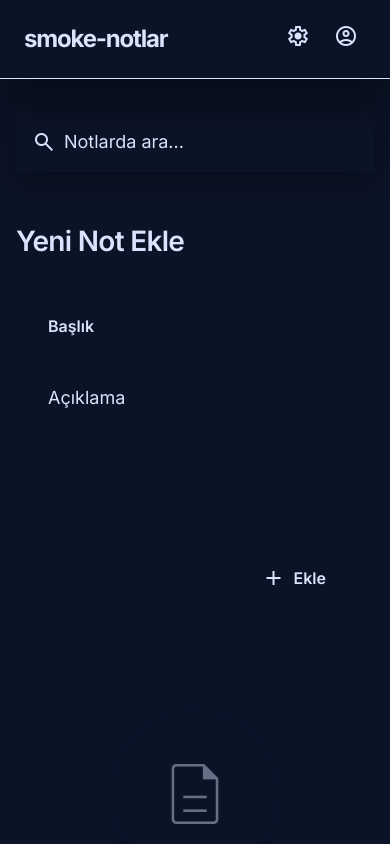
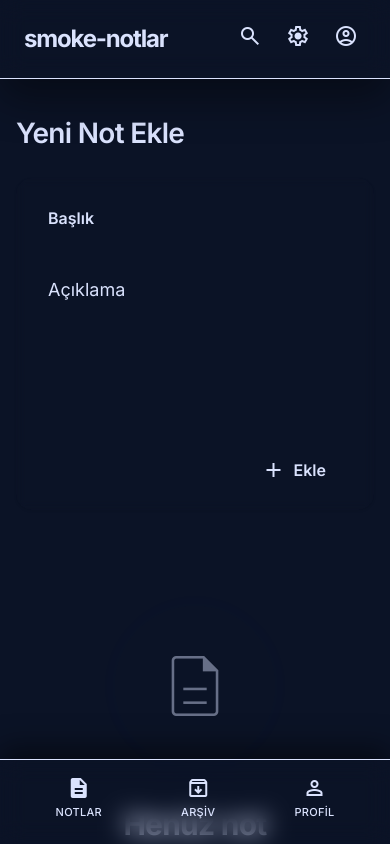
Before and after one commit to hikmetgulsesli/smoke-notlar-003812, a React (Vite) app: page / in a window 390 px wide. Shown: the top 844 px of the page. Built offline with nearby package versions, Linux system fonts and the light colour scheme.

Commit message:
feat: US-006 - Header + App Entegrasyonu — responsive layout, tüm bileşenlerin bağlan (#7)
* feat: US-006 - Header ve App entegrasyonu

* fix(review): address US-006 feedback (5 items)

---------

Co-authored-by: Moltclaw AI <setrox@moltclaw.local>

```diff
--- a/src/App.tsx
+++ b/src/App.tsx
@@ -5,9 +5,150 @@ import { NoteCard } from './components/NoteCard';
 import { EmptyState } from './components/EmptyState';
 import { SearchBar } from './components/SearchBar';
 
+type ViewTab = 'notes' | 'archive' | 'profile';
+
+const bottomNavTabs: Array<{ id: ViewTab; label: string; icon: string }> = [
+  { id: 'notes', label: 'Notlar', icon: 'description' },
+  { id: 'archive', label: 'Arşiv', icon: 'archive' },
+  { id: 'profile', label: 'Profil', icon: 'person' },
+];
+
+function BottomNav({
+  activeTab,
+  onTabChange,
+}: {
+  activeTab: ViewTab;
+  onTabChange: (tab: ViewTab) => void;
+}) {
+  return (
+    <nav
+      className="md:hidden fixed bottom-0 left-0 w-full z-50 rounded-t-2xl border-t"
+      style={{
+        backgroundColor: 'color-mix(in srgb, var(--color-surface) 90%, transparent)',
+        backdropFilter: 'blur(12px)',
+        WebkitBackdropFilter: 'blur(12px)',
+        borderColor: 'color-mix(in srgb, var(--color-outline-variant) 20%, transparent)',
+        boxShadow: '0 -10px 30px rgba(0,0,0,0.5)',
+      }}
+      aria-label="Alt navigasyon"
+    >
+      <div className="flex justify-around items-center px-4 pb-5 pt-3">
+        {bottomNavTabs.map((tab) => {
+          const isActive = activeTab === tab.id;
+          return (
+            <button
+              key={tab.id}
+              type="button"
+              onClick={() => onTabChange(tab.id)}
+              className={`flex flex-col items-center justify-center rounded-xl px-4 py-1 transition-all duration-200 cursor-pointer active:scale-90 ${
+                isActive ? 'bg-primary-container/10' : 'hover:text-primary'
+              }`}
+              style={{
+                color: isActive
+                  ? 'var(--color-primary)'
+                  : 'color-mix(in srgb, var(--color-on-surface) 40%, transparent)',
+              }}
+              aria-label={tab.label}
+              aria-current={isActive ? 'page' : undefined}
+              data-testid={`bottom-nav-${tab.id}`}
+            >
+              <span
+                className="material-symbols-outlined mb-1"
+                style={{ fontVariationSettings: isActive ? "'FILL' 1" : "'FILL' 0" }}
+              >
+                {tab.icon}
+              </span>
+              <span className="text-[11px] font-semibold tracking-wide uppercase font-label">
+                {tab.label}
+              </span>
+            </button>
+          );
+        })}
+      </div>
+    </nav>
+  );
+}
+
+function archiveEmptyState(message: string) {
+  return (
+    <section className="flex flex-col items-center text-center space-y-6 p-8 rounded-3xl" style={{
+      backgroundColor: 'color-mix(in srgb, var(--color-surface-container-lowest) 50%, transparent)',
+      backdropFilter: 'blur(4px)',
+      boxShadow: '0 20px 60px rgba(0,0,0,0.2)',
+      border: '1px solid color-mix(in srgb, var(--color-outline-variant) 10%, transparent)',
+    }}>
+      <div className="relative flex items-center justify-center w-28 h-28">
+        <div className="absolute inset-0 rounded-full flex items-center justify-center border" style={{
+          backgroundColor: 'var(--color-surface-container)',
+          borderColor: 'color-mix(in srgb, var(--color-outline-variant) 20%, transparent)',
+        }}>
+          <span className="material-symbols-outlined text-[56px]" style={{ fontVariationSettings: "'FILL' 0, 'wght' 200", color: 'color-mix(in srgb, var(--color-outline) 50%, transparent)' }}>archive</span>
+        </div>
+      </div>
+      <div className="space-y-2">
+        <h2 className="text-2xl md:text-3xl font-headline font-bold tracking-tight" style={{ color: 'var(--color-on-surface)' }}>{message}</h2>
+      </div>
+    </section>
+  );
+}
+
+function searchEmptyState(query: string, onClear: () => void) {
+  return (
+    <section className="flex flex-col items-center text-center space-y-8 p-8 rounded-[24px]" style={{
+      backgroundColor: 'color-mix(in srgb, var(--color-surface-container-lowest) 50%, transparent)',
+      backdropFilter: 'blur(4px)',
+      boxShadow: '0 20px 60px rgba(0,0,0,0.2)',
+      border: '1px solid color-mix(in srgb, var(--color-outline-variant) 10%, transparent)',
+    }}>
+      <div className="relative flex items-center justify-center w-32 h-32 mb-4">
+        <div className="absolute inset-0 rounded-full blur-2xl" style={{ backgroundColor: 'color-mix(in srgb, var(--color-primary) 5%, transparent)' }}></div>
+        <div className="absolute inset-0 rounded-full flex items-center justify-center border shadow-inner" style={{
+          backgroundColor: 'var(--color-surface-container)',
+          borderColor: 'color-mix(in srgb, var(--color-outline-variant) 20%, transparent)',
+        }}>
+          <span className="material-symbols-outlined text-[64px]" style={{ fontVariationSettings: "'FILL' 0, 'wght' 200", color: 'color-mix(in srgb, var(--color-outline) 50%, transparent)' }}>search_off</span>
+        </div>
+        <div className="absolute -top-2 -right-2 p-2 rounded-full border shadow-lg" style={{
+          backgroundColor: 'var(--color-surface-container-high)',
+          borderColor: 'color-mix(in srgb, var(--color-outline-variant) 30%, transparent)',
+        }}>
+          <span className="material-symbols-outlined text-sm" style={{ color: 'var(--color-secondary)' }}>description</span>
+        </div>
+      </div>
+      <div className="space-y-3">
+        <h2 className="text-3xl md:text-4xl font-headline font-bold tracking-tight" style={{ color: 'var(--color-on-surface)' }}>Sonuç bulunamadı.</h2>
+        <p className="text-lg max-w-sm mx-auto leading-relaxed" style={{ color: 'var(--color-on-surface-variant)' }}>
+          "<span className="font-semibold" style={{ color: 'var(--color-primary)' }}>{query}</span>" için eşleşen bir sonuç bulamadık.
+        </p>
+      </div>
+      <div className="w-full flex flex-col gap-4 mt-8 pt-8" style={{ borderTop: '1px solid var(--color-surface-container-high)' }}>
+        <button
+          onClick={onClear}
+          data-testid="clear-search-button"
+          className="w-full flex items-center justify-center gap-2 py-3 px-6 rounded-xl font-semibold active:scale-[0.98] transition-transform duration-200 cursor-pointer"
+          style={{
+            backgroundColor: 'var(--color-primary-container)',
+            color: 'var(--color-on-primary-container)',
+            boxShadow: 'inset 0 1px 1px rgba(255,255,255,0.2)',
+          }}
+        >
+          <span className="material-symbols-outlined text-sm">clear_all</span>
+          Aramayı Temizle
+        </button>
+        <p className="text-sm mt-2" style={{ color: 'var(--color-outline)' }}>veya farklı kelimelerle tekrar deneyin</p>
+      </div>
+    </section>
+  );
+}
+
 export default function App() {
-  const { notes, addNote, deleteNote, toggleNote } = useNotes();
+  const { notes, completedCount, addNote, deleteNote, toggleNote } = useNotes();
   const [searchQuery, setSearchQuery] = useState('');
+  const [currentView, setCurrentView] = useState<ViewTab>('notes');
+  const [showMobileSearch, setShowMobileSearch] = useState(false);
+
+  // Fix #1: activeCount derived from notes.length - completedCount (no extra filter)
+  const activeCount = notes.length - completedCount;
 
   const filteredNotes = useMemo(() => {
     if (!searchQuery.trim()) return notes;
@@ -19,13 +160,162 @@ export default function App() {
     );
   }, [notes, searchQuery]);
 
+  const archiveNotes = useMemo(
+    () => notes.filter((note) => note.status === 'completed'),
+    [notes]
+  );
+
   const handleClearSearch = () => {
     setSearchQuery('');
+  };
+
+  const toggleMobileSearch = () => {
+    setShowMobileSearch((prev) => !prev);
   };
 
   const hasNotes = notes.length > 0;
   const hasSearchResults = filteredNotes.length > 0;
   const isSearching = searchQuery.trim().length > 0;
+
+  // Fix #4: Extract view content to separate components
+  const renderNotesView = () => (
+    <>
+      {showMobileSearch && (
+        <div className="md:hidden w-full">
+          <SearchBar
+            value={searchQuery}
+            onChange={setSearchQuery}
+            onClear={handleClearSearch}
+            placeholder="Notlarda ara..."
+            variant="mobile"
+          />
+        </div>
+      )}
+      <NoteForm onAddNote={addNote} />
+      {!hasNotes ? (
+        <EmptyState />
+      ) : !hasSearchResults && isSearching ? (
+        searchEmptyState(searchQuery, handleClearSearch)
+      ) : (
+        renderNotesList(filteredNotes)
+      )}
+    </>
+  );
+
+  const renderArchiveView = () => (
+    <>
+      {showMobileSearch && (
+        <div className="md:hidden w-full">
+          <SearchBar
+            value={searchQuery}
+            onChange={setSearchQuery}
+            onClear={handleClearSearch}
+            placeholder="Arşivde ara..."
+            variant="mobile"
+          />
+        </div>
+      )}
+      {/* Fix #3: Reuse EmptyState for archive empty state */}
+      {archiveNotes.length === 0 ? (
+        <EmptyState icon="archive" title="Henüz arşivlenmiş not yok."  />
+      ) : (
+        renderNotesList(archiveNotes)
+      )}
+    </>
+  );
+
+  // Fix #5: Extract completionRate to avoid recalculation
+  const completionRate = notes.length > 0 ? (completedCount / notes.length) * 100 : 0;
+
+  const renderProfileView = () => (
+    <section className="max-w-2xl mx-auto space-y-8 pb-12">
+      <h2 className="text-[1.75rem] font-semibold font-headline tracking-tight" style={{ color: 'var(--color-on-surface)' }}>
+        Profil
+      </h2>
+      <div className="grid grid-cols-1 sm:grid-cols-3 gap-4">
+        <div className="rounded-2xl p-6 text-center border" style={{
+          backgroundColor: 'var(--color-surface-container)',
+          borderColor: 'color-mix(in srgb, var(--color-outline-variant) 15%, transparent)',
+        }}>
+          <span className="material-symbols-outlined text-[40px] mb-2" style={{ color: 'var(--color-primary)' }}>description</span>
+          <div className="text-3xl font-bold font-headline" style={{ color: 'var(--color-on-surface)' }}>{notes.length}</div>
+          <div className="text-sm font-medium mt-1" style={{ color: 'var(--color-on-surface-variant)' }}>Toplam Not</div>
+        </div>
+        <div className="rounded-2xl p-6 text-center border" style={{
+          backgroundColor: 'var(--color-surface-container)',
+          borderColor: 'color-mix(in srgb, var(--color-outline-variant) 15%, transparent)',
+        }}>
+          <span className="material-symbols-outlined text-[40px] mb-2" style={{ color: 'var(--color-secondary)' }}>radio_button_unchecked</span>
+          <div className="text-3xl font-bold font-headline" style={{ color: 'var(--color-on-surface)' }}>{activeCount}</div>
+          <div className="text-sm font-medium mt-1" style={{ color: 'var(--color-on-surface-variant)' }}>Aktif</div>
+        </div>
+        <div className="rounded-2xl p-6 text-center border" style={{
+          backgroundColor: 'var(--color-surface-container)',
+          borderColor: 'color-mix(in srgb, var(--color-outline-variant) 15%, transparent)',
+        }}>
+          <span className="material-symbols-outlined text-[40px] mb-2" style={{ color: 'var(--color-tertiary)' }}>check_circle</span>
+          <div className="text-3xl font-bold font-headline" style={{ color: 'var(--color-on-surface)' }}>{completedCount}</div>
+          <div className="text-sm font-medium mt-1" style={{ color: 'var(--color-on-surface-variant)' }}>Tamamlanan</div>
+        </div>
+      </div>
+      {notes.length > 0 && (
+        <div className="rounded-2xl p-6 border" style={{
+          backgroundColor: 'var(--color-surface-container)',
+          borderColor: 'color-mix(in srgb, var(--color-outline-variant) 15%, transparent)',
+        }}>
+          <h3 className="text-lg font-semibold mb-4 font-headline" style={{ color: 'var(--color-on-surface)' }}>Tamamlanma Oranı</h3>
+          <div className="w-full h-4 rounded-full overflow-hidden" style={{ backgroundColor: 'var(--color-surface-container-high)' }}>
+            <div
+              className="h-full rounded-full transition-all duration-500"
+              style={{
+                // Fix #5: Use pre-computed completionRate constant
+                width: `${completionRate}%`,
+                backgroundColor: 'var(--color-primary-container)',
+              }}
+            />
+          </div>
+          <p className="text-sm mt-3" style={{ color: 'var(--color-on-surface-variant)' }}>
+            {notes.length > 0 ? `${Math.round(completionRate)}% tamamlandı` : 'Henüz not yok.'}
+          </p>
+        </div>
+      )}
+    </section>
+  );
+
+  // Fix #4: Simplified renderContent - delegates to view components
+  const renderContent = () => {
+    switch (currentView) {
+      case 'notes': return renderNotesView();
+      case 'archive': return renderArchiveView();
+      case 'profile': return renderProfileView();
+    }
+  };
+
+  const renderNotesList = (noteList: typeof notes) => {
+    if (noteList.length === 0) {
+      return <EmptyState />;
+    }
+    return (
+      <section className="pb-12">
+        <h2
+          className="text-[1.75rem] font-semibold mb-8 font-headline tracking-tight"
+          style={{ color: 'var(--color-on-surface)' }}
+        >
+          {currentView === 'archive' ? 'Arşivlenen Notlar' : 'Son Notlar'}
+        </h2>
+        <div className="grid grid-cols-1 md:grid-cols-2 lg:grid-cols-3 gap-6">
+          {noteList.map((note) => (
+            <NoteCard
+              key={note.id}
+              note={note}
+              onToggle={toggleNote}
+              onDelete={deleteNote}
+            />
+          ))}
+        </div>
+      </section>
+    );
+  };
 
   return (
     <div className="min-h-screen" style={{ backgroundColor: 'var(--color-background)', color: 'var(--color-on-surface)' }}>
@@ -34,6 +324,7 @@ export default function App() {
         style={{
           backgroundColor: 'color-mix(in srgb, var(--color-surface) 80%, transparent)',
           backdropFilter: 'blur(12px)',
+          WebkitBackdropFilter: 'blur(12px)',
           borderColor: 'color-mix(in srgb, var(--color-outline-variant) 30%, transparent)',
           boxShadow: '0 20px 40px rgba(0,0,0,0.4)',
         }}
@@ -58,14 +349,23 @@ export default function App() {
           </div>
           <div className="flex items-center gap-2" style={{ color: 'var(--color-primary-fixed-dim)' }}>
             <button
-              className="rounded-full p-2"
+              className="md:hidden rounded-full p-2 cursor-pointer active:scale-[0.97] transition-all duration-200"
+              style={{ transition: 'background-color 200ms ease' }}
+              onClick={toggleMobileSearch}
+              aria-label="Ara"
+              data-testid="mobile-search-toggle"
+            >
+              <span className="material-symbols-outlined" style={{ fontVariationSettings: "'FILL' 0" }}>search</span>
+            </button>
+            <button
+              className="rounded-full p-2 cursor-pointer active:scale-[0.97] transition-all duration-200"
               style={{ transition: 'background-color 200ms ease' }}
               aria-label="Ayarlar"
             >
               <span className="material-symbols-outlined" style={{ fontVariationSettings: "'FILL' 0" }}>settings</span>
             </button>
             <button
-              className="rounded-full p-2"
+              className="rounded-full p-2 cursor-pointer active:scale-[0.97] transition-all duration-200"
               style={{ transition: 'background-color 200ms ease' }}
               aria-label="Hesap"
             >
@@ -75,91 +375,11 @@ export default function App() {
         </div>
       </header>
 
-      <main className="max-w-7xl mx-auto px-4 md:px-6 pt-28 space-y-12 pb-24">
-        {/* Mobile Search Bar */}
-        <div className="md:hidden w-full">
-          <SearchBar
-            value={searchQuery}
-            onChange={setSearchQuery}
-            onClear={handleClearSearch}
-            placeholder="Notlarda ara..."
-            variant="mobile"
-          />
-        </div>
+      <main className="max-w-7xl mx-auto px-4 md:px-6 pt-28 space-y-12 pb-24 md:pb-12">
+        {renderContent()}
+      </main>
 
-        <NoteForm onAddNote={addNote} />
-
-        {!hasNotes ? (
-          <EmptyState />
-        ) : !hasSearchResults && isSearching ? (
-          <section className="flex flex-col items-center text-center space-y-8 p-8 rounded-[24px]" style={{
-            backgroundColor: 'color-mix(in srgb, var(--color-surface-container-lowest) 50%, transparent)',
-            backdropFilter: 'blur(4px)',
-            boxShadow: '0 20px 60px rgba(0,0,0,0.2)',
-            border: '1px solid color-mix(in srgb, var(--color-outline-variant) 10%, transparent)',
-          }}>
-            {/* Icon Illustration */}
-            <div className="relative flex items-center justify-center w-32 h-32 mb-4">
-              <div className="absolute inset-0 rounded-full blur-2xl" style={{ backgroundColor: 'color-mix(in srgb, var(--color-primary) 5%, transparent)' }}></div>
-              <div className="absolute inset-0 rounded-full flex items-center justify-center border shadow-inner" style={{
-                backgroundColor: 'var(--color-surface-container)',
-                borderColor: 'color-mix(in srgb, var(--color-outline-variant) 20%, transparent)',
-              }}>
-                <span className="material-symbols-outlined text-[64px]" style={{ fontVariationSettings: "'FILL' 0, 'wght' 200", color: 'color-mix(in srgb, var(--color-outline) 50%, transparent)' }}>search_off</span>
-              </div>
-              <div className="absolute -top-2 -right-2 p-2 rounded-full border shadow-lg" style={{
-                backgroundColor: 'var(--color-surface-container-high)',
-                borderColor: 'color-mix(in srgb, var(--color-outline-variant) 30%, transparent)',
-              }}>
-                <span className="material-symbols-outlined text-sm" style={{ color: 'var(--color-secondary)' }}>description</span>
-              </div>
-            </div>
-            {/* Text Content */}
-            <div className="space-y-3">
-              <h2 className="text-3xl md:text-4xl font-headline font-bold tracking-tight" style={{ color: 'var(--color-on-surface)' }}>Sonuç bulunamadı.</h2>
-              <p className="text-lg max-w-sm mx-auto leading-relaxed" style={{ color: 'var(--color-on-surface-variant)' }}>
-                "<span className="font-semibold" style={{ color: 'var(--color-primary)' }}>{searchQuery}</span>" için eşleşen bir sonuç bulamadık.
-              </p>
-            </div>
-            {/* Action Suggestions */}
-            <div className="w-full flex flex-col gap-4 mt-8 pt-8" style={{ borderTop: '1px solid var(--color-surface-container-high)' }}>
-              <button
-                onClick={handleClearSearch}
-                data-testid="clear-search-button"
-                className="w-full flex items-center justify-center gap-2 py-3 px-6 rounded-xl font-semibold active:scale-[0.98] transition-all duration-200"
-                style={{
-                  backgroundColor: 'var(--color-primary-container)',
-                  color: 'var(--color-on-primary-container)',
-                  boxShadow: 'inset 0 1px 1px rgba(255,255,255,0.2)',
-                }}
-              >
-                <span className="material-symbols-outlined text-sm">clear_all</span>
-                Aramayı Temizle
-              </button>
-              <p className="text-sm mt-2" style={{ color: 'var(--color-outline)' }}>veya farklı kelimelerle tekrar deneyin</p>
-            </div>
-          </section>
-        ) : (
-          <section className="pb-12">
-            <h2
-              className="text-[1.75rem] font-semibold mb-8 font-headline tracking-tight"
-              style={{ color: 'var(--color-on-surface)' }}
-            >
-              Son Notlar
-            </h2>
-            <div className="grid grid-cols-1 md:grid-cols-2 lg:grid-cols-3 gap-6">
-              {filteredNotes.map((note) => (
-                <NoteCard
-                  key={note.id}
-                  note={note}
-                  onToggle={toggleNote}
-                  onDelete={deleteNote}
-                />
-              ))}
-            </div>
-          </section>
-        )}
-      </main>
+      <BottomNav activeTab={currentView} onTabChange={setCurrentView} />
     </div>
   );
 }
```
Also changed, not shown: src/components/EmptyState.tsx (+11 -4 lines), 1 other file (tests, documents, lock files or other folders).
